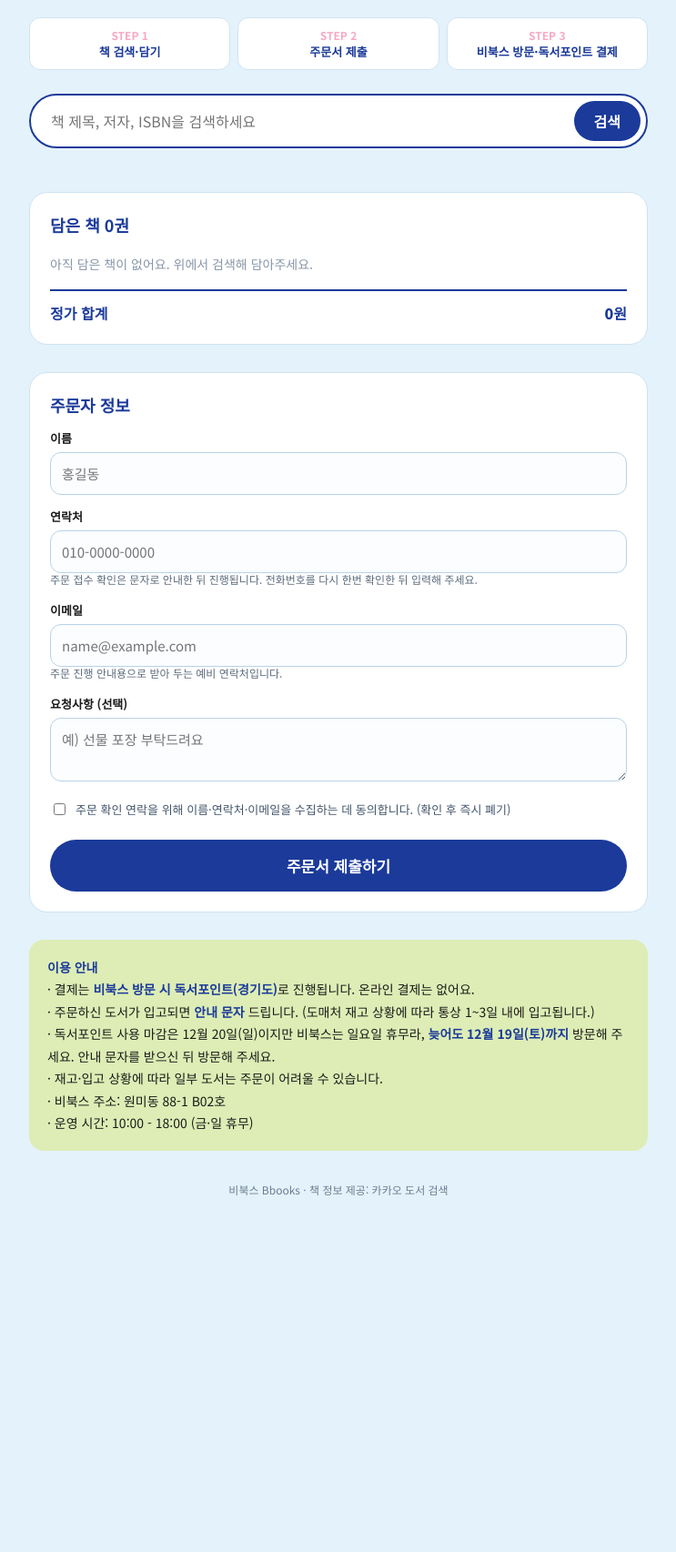
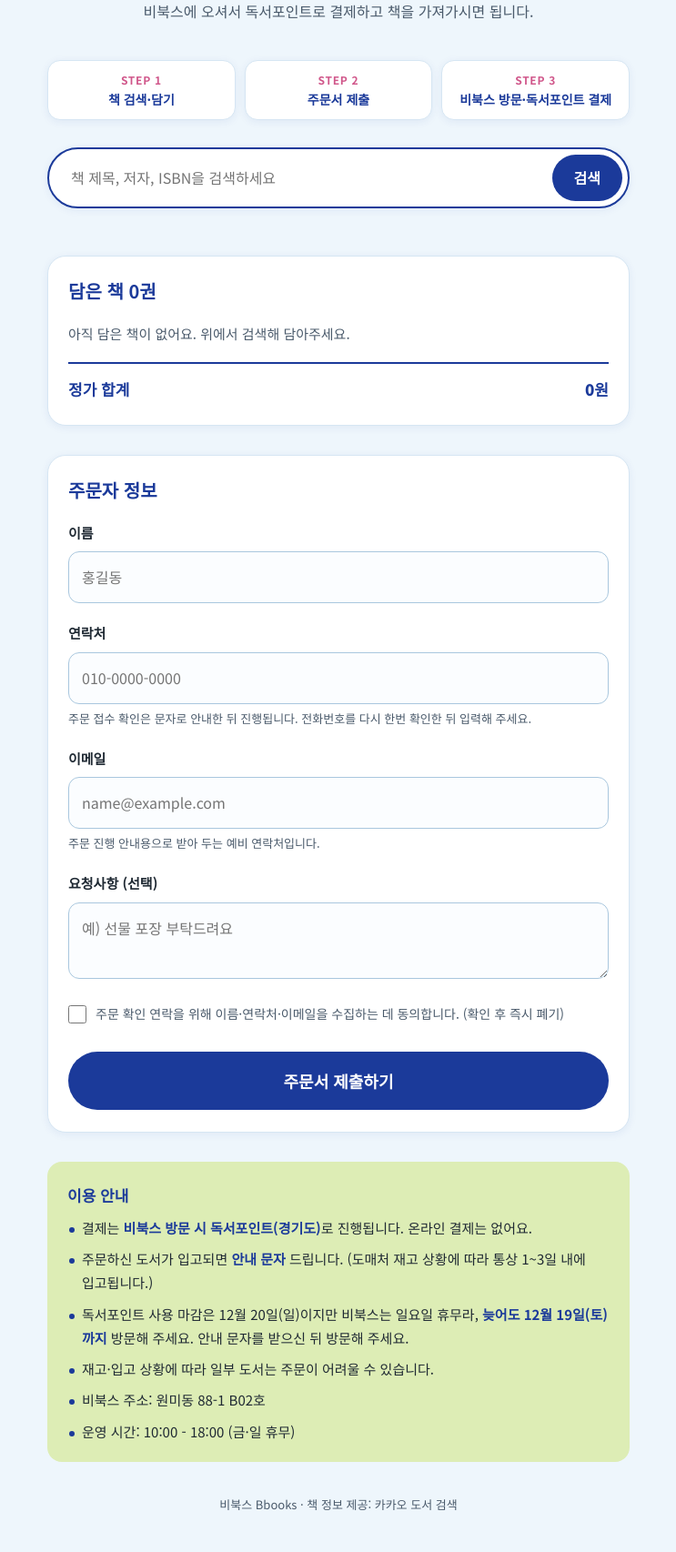
Before and after one commit to yonghee0330/bbooks, a plain HTML site: page point/index.html in a window 1280 px wide. Shown: the part 388-2094 px from the top of the page at 91% size, without its empty margins (268-1011 px from the left). Before the commit the page ends 1824 px from the top, so only its background shows below. Drawn offline with Linux system fonts and the light colour scheme.

Commit message:
style: 독서포인트 주문서 가독성 개선 (글자·여백·버튼 크기, 안내문 목록화)
Co-Authored-By: Claude Sonnet 5.5 <noreply@anthropic.com>

```diff
--- a/point/index.html
+++ b/point/index.html
@@ -8,63 +8,79 @@
 <link href="https://fonts.googleapis.com/css2?family=Noto+Sans+KR:wght@400;500;700;900&display=swap" rel="stylesheet">
 <style>
   :root{
-    --sky:#E4F2FB; --navy:#1B3A9A; --green:#DDEDB5; --pink:#F5A9C4;
-    --yellow:#F5C16C; --ink:#1a1a1a; --line:#cfe3f2; --white:#fff;
+    --sky:#EEF6FC; --navy:#1B3A9A; --green:#DDEDB5; --pink:#F5A9C4;
+    --yellow:#F5C16C; --ink:#1f2933; --sub:#4a5a6b; --line:#d6e6f3; --white:#fff;
+    --shadow:0 2px 10px rgba(27,58,154,.07);
   }
   *{box-sizing:border-box}
-  body{margin:0;font-family:'Noto Sans KR',sans-serif;color:var(--ink);background:var(--sky);min-height:100vh}
-  .wrap{max-width:720px;margin:0 auto;padding:0 20px 120px}
-  header{padding:36px 0 8px;text-align:center}
-  .badge{display:inline-block;background:var(--yellow);color:var(--ink);font-weight:700;font-size:13px;padding:5px 12px;border-radius:999px}
-  .eyebrow{margin-top:16px;font-size:16px;font-weight:700;color:var(--navy);letter-spacing:.04em}
-  h1{margin:6px 0 16px;font-size:clamp(50px,14vw,92px);font-weight:900;color:var(--navy);line-height:1.1;letter-spacing:-2px}
+  html{-webkit-text-size-adjust:100%}
+  body{margin:0;font-family:'Noto Sans KR',sans-serif;color:var(--ink);background:var(--sky);min-height:100vh;font-size:16px;line-height:1.7;word-break:keep-all}
+  .wrap{max-width:680px;margin:0 auto;padding:0 20px 120px}
+  header{padding:44px 0 12px;text-align:center}
+  .badge{display:inline-block;background:var(--yellow);color:var(--ink);font-weight:700;font-size:14px;line-height:1.5;padding:7px 16px;border-radius:999px}
+  .eyebrow{margin-top:20px;font-size:16px;font-weight:700;color:var(--navy);letter-spacing:.04em}
+  h1{margin:6px 0 20px;font-size:clamp(50px,14vw,92px);font-weight:900;color:var(--navy);line-height:1.12;letter-spacing:-2px}
   h1 .em{background:linear-gradient(transparent 55%,var(--yellow) 55%,var(--yellow) 90%,transparent 90%);padding:0 8px}
-  .sub{margin:0;color:#43566b;font-size:15px;line-height:1.6}
+  .sub{margin:0;color:var(--sub);font-size:16px;line-height:1.75}
 
-  .steps{display:flex;gap:8px;margin:22px 0 26px;font-size:13px;font-weight:700;color:var(--navy)}
-  .steps div{flex:1;background:var(--white);border-radius:12px;padding:10px 8px;text-align:center;border:1px solid var(--line)}
-  .steps b{display:block;color:var(--pink);font-size:12px}
+  .steps{display:flex;gap:10px;margin:28px 0 30px;font-size:14px;font-weight:700;line-height:1.45;color:var(--navy)}
+  .steps div{flex:1;background:var(--white);border-radius:14px;padding:12px 8px;text-align:center;border:1px solid var(--line);box-shadow:var(--shadow)}
+  .steps b{display:block;color:#d0568a;font-size:12px;letter-spacing:.06em;margin-bottom:2px}
 
-  .search{display:flex;gap:8px;background:var(--white);border:2px solid var(--navy);border-radius:999px;padding:6px 6px 6px 20px}
+  .search{display:flex;gap:8px;background:var(--white);border:2px solid var(--navy);border-radius:999px;padding:6px 6px 6px 22px;box-shadow:var(--shadow)}
   .search input{flex:1;border:0;outline:0;font:inherit;font-size:16px;background:transparent;min-width:0}
-  .search button{border:0;background:var(--navy);color:#fff;font:inherit;font-weight:700;border-radius:999px;padding:10px 22px;cursor:pointer}
+  .search button{border:0;background:var(--navy);color:#fff;font:inherit;font-weight:700;font-size:16px;border-radius:999px;padding:12px 24px;min-height:44px;cursor:pointer}
 
-  .results{margin-top:18px;display:grid;gap:10px}
-  .book{display:flex;gap:14px;background:var(--white);border-radius:16px;padding:12px;border:1px solid var(--line)}
-  .book img,.book .noimg{width:64px;height:92px;object-fit:cover;border-radius:6px;background:var(--green);flex:none}
+  .results{margin-top:20px;display:grid;gap:12px}
+  .book{display:flex;gap:16px;background:var(--white);border-radius:16px;padding:14px;border:1px solid var(--line);box-shadow:var(--shadow)}
+  .book img,.book .noimg{width:68px;height:98px;object-fit:cover;border-radius:6px;background:var(--green);flex:none}
   .book .info{flex:1;min-width:0}
-  .book .t{font-weight:700;font-size:15px;line-height:1.4}
-  .book .m{font-size:13px;color:#5b6b7d;margin-top:2px}
-  .book .p{font-size:14px;margin-top:4px;color:var(--navy);font-weight:700}
-  .book .act{display:flex;flex-direction:column;gap:6px;justify-content:center}
-  .btn{border:0;border-radius:999px;font:inherit;font-weight:700;font-size:13px;padding:8px 14px;cursor:pointer;white-space:nowrap;text-decoration:none;text-align:center}
+  .book .t{font-weight:700;font-size:16px;line-height:1.45}
+  .book .m{font-size:14px;color:var(--sub);margin-top:3px;line-height:1.5}
+  .book .p{font-size:15px;margin-top:6px;color:var(--navy);font-weight:700}
+  .book .act{display:flex;flex-direction:column;gap:8px;justify-content:center}
+  .btn{border:0;border-radius:999px;font:inherit;font-weight:700;font-size:14px;padding:10px 16px;min-height:40px;cursor:pointer;white-space:nowrap;text-decoration:none;text-align:center;display:flex;align-items:center;justify-content:center}
   .btn.add{background:var(--navy);color:#fff}
-  .btn.add:disabled{background:#aab6d6;cursor:default}
+  .btn.add:disabled{background:#7f8fbf;cursor:default}
   .btn.link{background:var(--green);color:var(--ink)}
-  .msg{text-align:center;color:#5b6b7d;padding:26px 0;font-size:14px}
+  .msg{text-align:center;color:var(--sub);padding:28px 0;font-size:15px}
 
-  .cart,.form{margin-top:30px;background:var(--white);border-radius:20px;padding:22px;border:1px solid var(--line)}
-  .cart h2,.form h2{margin:0 0 14px;font-size:18px;color:var(--navy)}
-  .item{display:flex;justify-content:space-between;gap:10px;align-items:center;padding:10px 0;border-bottom:1px dashed var(--line);font-size:14px}
+  .cart,.form{margin-top:32px;background:var(--white);border-radius:20px;padding:24px 22px;border:1px solid var(--line);box-shadow:var(--shadow)}
+  .cart h2,.form h2{margin:0 0 14px;font-size:20px;line-height:1.4;color:var(--navy)}
+  .item{display:flex;justify-content:space-between;gap:12px;align-items:center;padding:12px 0;border-bottom:1px dashed var(--line);font-size:15px;line-height:1.5}
   .item:last-of-type{border-bottom:0}
-  .item .x{background:none;border:0;color:#b04a6b;font-size:20px;cursor:pointer;line-height:1}
-  .total{display:flex;justify-content:space-between;margin-top:12px;padding-top:12px;border-top:2px solid var(--navy);font-weight:900;color:var(--navy)}
-  .empty{color:#8796a8;font-size:14px;padding:6px 0}
+  .item .x{background:none;border:0;color:#a63c60;font-size:24px;cursor:pointer;line-height:1;padding:4px 8px;min-width:40px;min-height:40px}
+  .total{display:flex;justify-content:space-between;margin-top:12px;padding-top:14px;border-top:2px solid var(--navy);font-weight:900;font-size:17px;color:var(--navy)}
+  .empty{color:var(--sub);font-size:15px;padding:6px 0}
 
-  label{display:block;font-size:13px;font-weight:700;margin:14px 0 6px}
-  .hint{margin:-2px 0 0;font-size:12px;font-weight:400;line-height:1.55;color:#5b6b7d}
-  input[type=text],input[type=tel],input[type=email],input[type=date],textarea{width:100%;border:1px solid #b9d3e8;border-radius:12px;padding:12px;font:inherit;font-size:15px;background:#fbfdff}
-  textarea{min-height:70px;resize:vertical}
-  input:focus,textarea:focus{outline:2px solid var(--navy);border-color:var(--navy)}
-  .agree{display:flex;gap:8px;align-items:flex-start;font-weight:400;font-size:13px;color:#43566b;margin-top:16px}
-  .submit{width:100%;margin-top:18px;border:0;background:var(--navy);color:#fff;font:inherit;font-weight:900;font-size:17px;padding:16px;border-radius:999px;cursor:pointer}
-  .submit:disabled{background:#aab6d6}
+  label{display:block;font-size:15px;font-weight:700;margin:20px 0 8px}
+  .hint{margin:6px 0 0;font-size:13px;font-weight:400;line-height:1.6;color:var(--sub)}
+  input[type=text],input[type=tel],input[type=email],input[type=date],textarea{width:100%;border:1px solid #a9c7de;border-radius:12px;padding:14px;font:inherit;font-size:16px;background:#fbfdff}
+  textarea{min-height:84px;resize:vertical}
+  input:focus,textarea:focus{outline:3px solid rgba(27,58,154,.25);border-color:var(--navy)}
+  .agree{display:flex;gap:10px;align-items:flex-start;font-weight:400;font-size:14px;line-height:1.6;color:var(--sub);margin-top:20px}
+  .agree input{width:20px;height:20px;margin:2px 0 0;flex:none}
+  .submit{width:100%;margin-top:22px;border:0;background:var(--navy);color:#fff;font:inherit;font-weight:900;font-size:18px;padding:17px;min-height:56px;border-radius:999px;cursor:pointer}
+  .submit:disabled{background:#7f8fbf}
 
-  .notice{margin-top:30px;background:var(--green);border-radius:16px;padding:18px 20px;font-size:14px;line-height:1.75}
+  .notice{margin-top:32px;background:var(--green);border-radius:16px;padding:22px 22px 20px;font-size:15px;line-height:1.75}
   .notice b{color:var(--navy)}
-  .done{display:none;text-align:center;background:var(--white);border-radius:20px;padding:40px 22px;margin-top:30px;border:2px solid var(--navy)}
-  .done h2{color:var(--navy);margin:0 0 10px}
-  footer{text-align:center;font-size:12px;color:#6c7d90;margin-top:34px}
+  .notice .nt{display:block;font-size:17px;margin-bottom:8px}
+  .notice ul{margin:0;padding:0;list-style:none}
+  .notice li{position:relative;padding-left:16px;margin-top:8px}
+  .notice li::before{content:"";position:absolute;left:2px;top:.8em;width:6px;height:6px;border-radius:50%;background:var(--navy)}
+  .done{display:none;text-align:center;background:var(--white);border-radius:20px;padding:40px 22px;margin-top:32px;border:2px solid var(--navy);line-height:1.8}
+  .done h2{color:var(--navy);margin:0 0 10px;font-size:22px}
+  footer{text-align:center;font-size:13px;color:var(--sub);margin-top:36px}
+  .badge{text-wrap:balance}
+  @media (max-width:420px){
+    .search{padding-left:18px}
+    .search input{font-size:15px}
+    .search button{padding:12px 18px}
+    .wrap{padding:0 16px 100px}
+    .steps{font-size:13px;gap:8px}
+    .book{gap:12px}
+  }
 </style>
 </head>
 <body>
@@ -116,13 +132,15 @@
   </div>
 
   <div class="notice">
-    <b>이용 안내</b><br>
-    · 결제는 <b>비북스 방문 시 독서포인트(경기도)</b>로 진행됩니다. 온라인 결제는 없어요.<br>
-    · 주문하신 도서가 입고되면 <b>안내 문자</b> 드립니다. (도매처 재고 상황에 따라 통상 1~3일 내에 입고됩니다.)<br>
-    · 독서포인트 사용 마감은 12월 20일(일)이지만 비북스는 일요일 휴무라, <b>늦어도 12월 19일(토)까지</b> 방문해 주세요. 안내 문자를 받으신 뒤 방문해 주세요.<br>
-    · 재고·입고 상황에 따라 일부 도서는 주문이 어려울 수 있습니다.<br>
-    · 비북스 주소: 원미동 88-1 B02호<br>
-    · 운영 시간: 10:00 - 18:00 (금·일 휴무)
+    <b class="nt">이용 안내</b>
+    <ul>
+      <li>결제는 <b>비북스 방문 시 독서포인트(경기도)</b>로 진행됩니다. 온라인 결제는 없어요.</li>
+      <li>주문하신 도서가 입고되면 <b>안내 문자</b> 드립니다. (도매처 재고 상황에 따라 통상 1~3일 내에 입고됩니다.)</li>
+      <li>독서포인트 사용 마감은 12월 20일(일)이지만 비북스는 일요일 휴무라, <b>늦어도 12월 19일(토)까지</b> 방문해 주세요. 안내 문자를 받으신 뒤 방문해 주세요.</li>
+      <li>재고·입고 상황에 따라 일부 도서는 주문이 어려울 수 있습니다.</li>
+      <li>비북스 주소: 원미동 88-1 B02호</li>
+      <li>운영 시간: 10:00 - 18:00 (금·일 휴무)</li>
+    </ul>
   </div>
   <footer>비북스 Bbooks · 책 정보 제공: 카카오 도서 검색</footer>
 </div>
```
